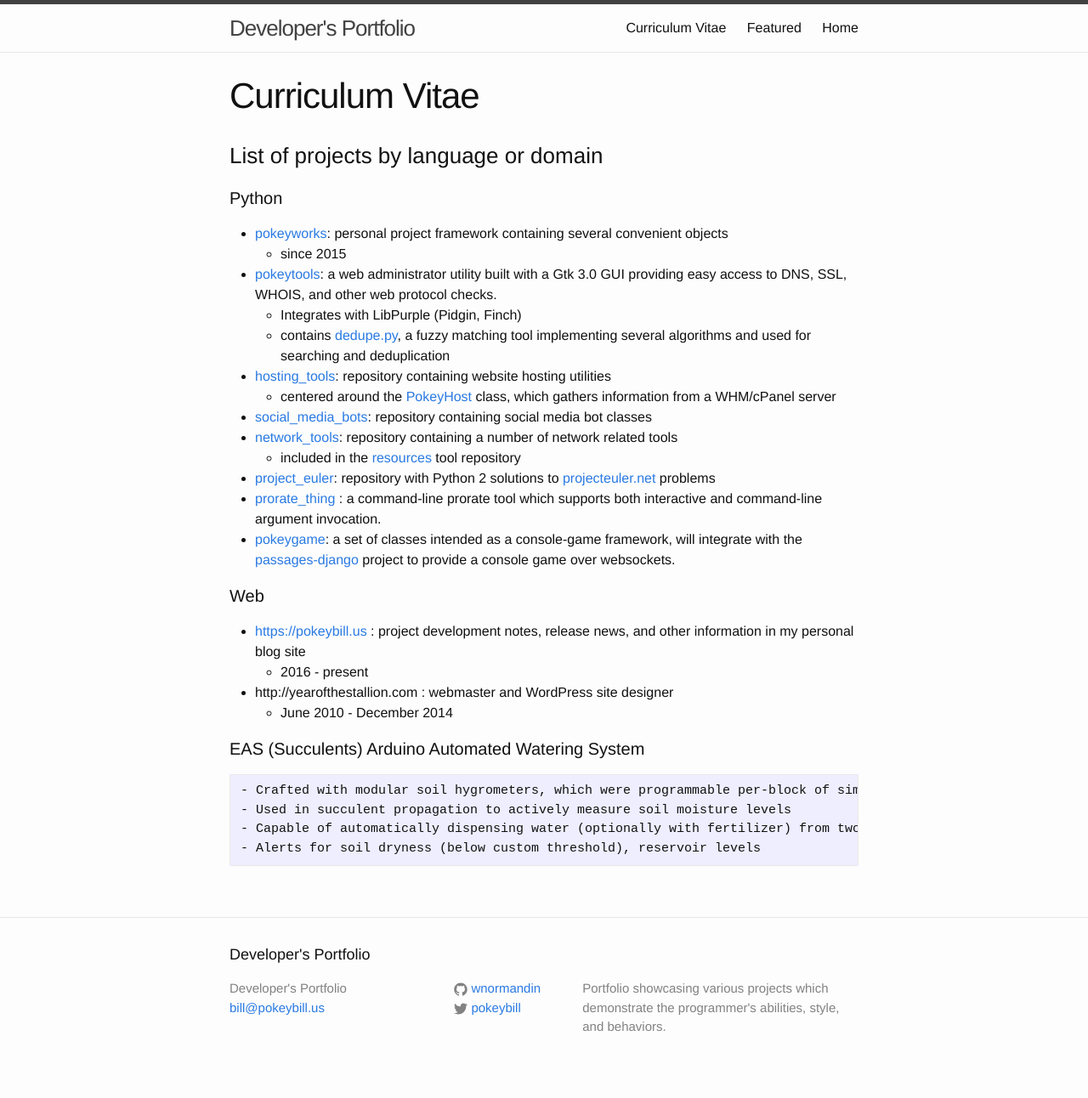
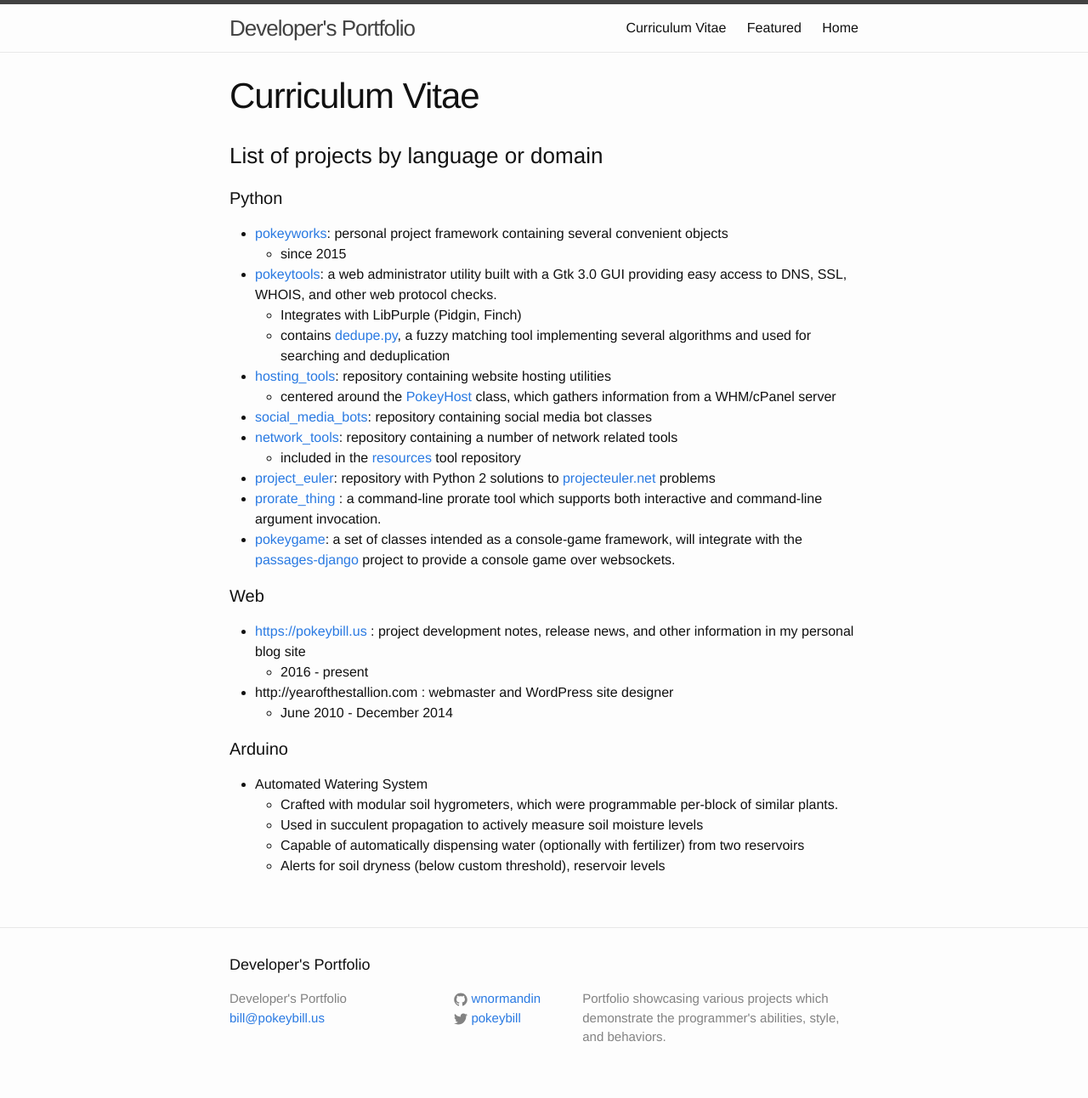
Before and after one commit to wnormandin/wnormandin.github.io, a Jekyll site: the page built from _pages/cv.md, in a window 1280 px wide. Shown: the whole page at 85% size. Built offline with Jekyll 4.4.1, drawn with Linux system fonts in a browser that asks for light colours.

Commit message:
Update cv.md

```diff
--- a/_pages/cv.md
+++ b/_pages/cv.md
@@ -27,7 +27,8 @@ description: List of developer work by language or domain
   - http://yearofthestallion.com : webmaster and WordPress site designer
     - June 2010 - December 2014
 
-#### EAS (Succulents) Arduino Automated Watering System
+#### Arduino
+  - Automated Watering System
     - Crafted with modular soil hygrometers, which were programmable per-block of similar plants.
     - Used in succulent propagation to actively measure soil moisture levels
     - Capable of automatically dispensing water (optionally with fertilizer) from two reservoirs
```
